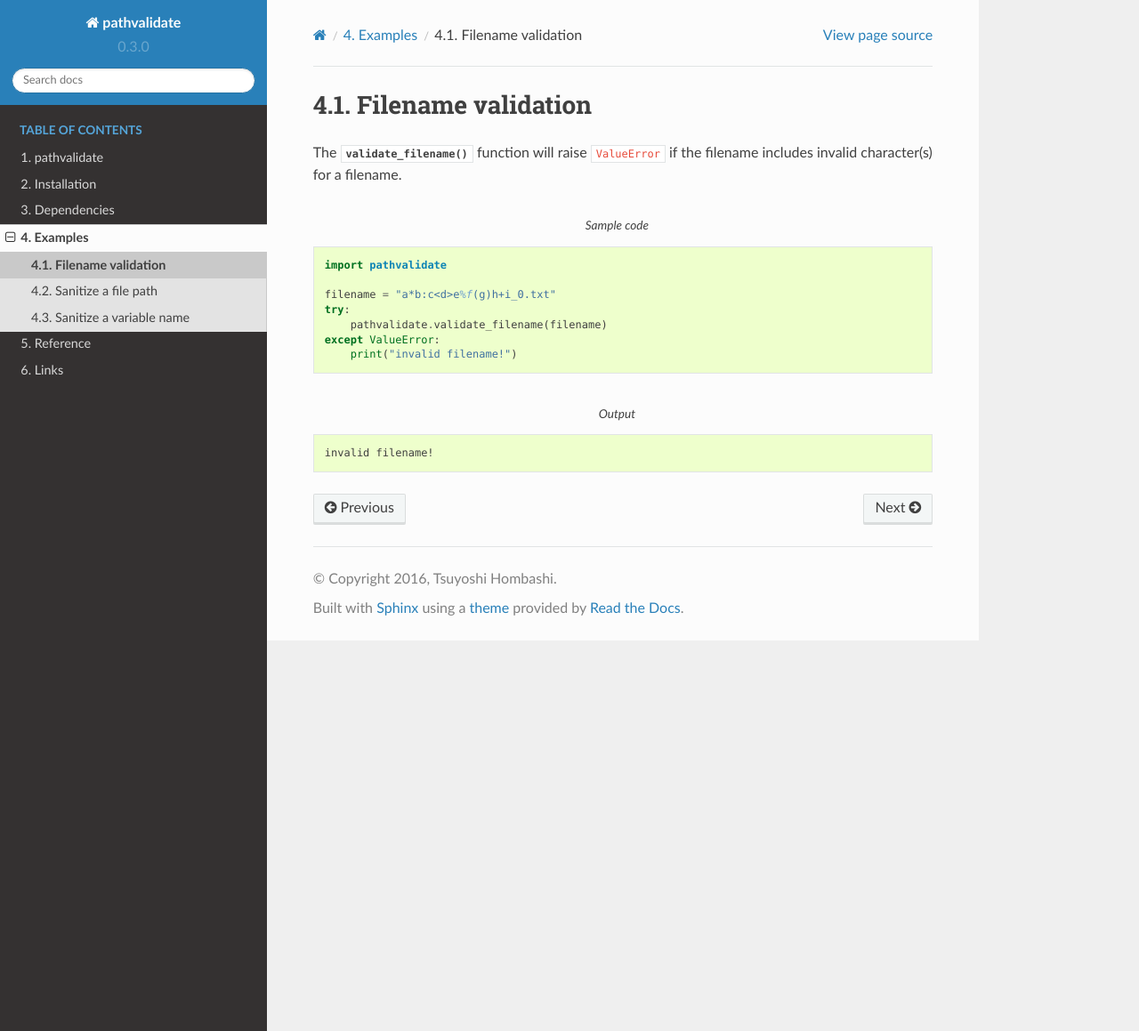
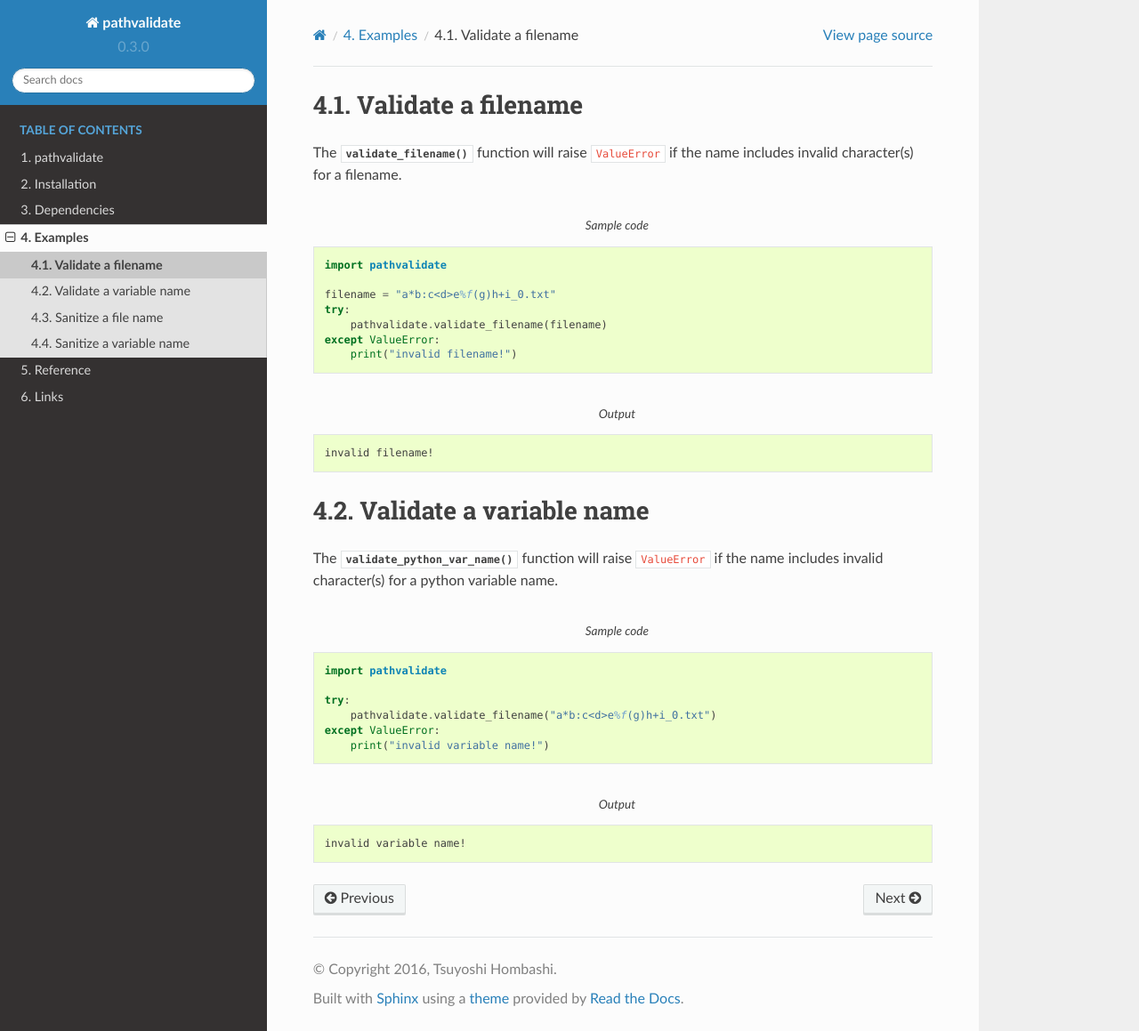
Before and after one commit to thombashi/pathvalidate, a Sphinx documentation site: the page built from docs/pages/examples/validate.rst, in a window 1280 px wide and 1159 px high. Shown: the whole window at 89% size. Built offline with Sphinx 7.4.7 and the Read the Docs theme 2.0.0, drawn with Linux system fonts in a browser that asks for light colours; pages that are not in the unit, such as notebooks, are missing from menus.

Commit message:
Update docs

```diff
--- a/docs/pages/examples/sanitize_file_path.rst
+++ b/docs/pages/examples/sanitize_file_path.rst
@@ -1,4 +1,4 @@
-Sanitize a file path
+Sanitize a file name
 ----------------------------
 
 The :py:func:`.sanitize_filename()` function replace invalid character(s)
--- a/docs/pages/examples/validate.rst
+++ b/docs/pages/examples/validate.rst
@@ -1,7 +1,16 @@
-Filename validation
+Validate a filename
 ----------------------------
 
 The :py:func:`.validate_filename()` function will raise ``ValueError`` if
-the filename includes invalid character(s) for a filename.
+the name includes invalid character(s) for a filename.
 
-.. include:: validate_code.txt
+.. include:: validate_file_path_code.txt
+
+
+Validate a variable name
+----------------------------
+
+The :py:func:`.validate_python_var_name()` function will raise ``ValueError`` if
+the name includes invalid character(s) for a python variable name.
+
+.. include:: validate_var_name_code.txt
--- /dev/null
+++ b/docs/pages/examples/validate_var_name_code.txt
@@ -0,0 +1,14 @@
+.. code-block:: python
+    :caption: Sample code
+
+    import pathvalidate
+
+    try:
+        pathvalidate.validate_filename("a*b:c<d>e%f(g)h+i_0.txt")
+    except ValueError:
+        print("invalid variable name!")
+
+.. code-block:: none
+    :caption: Output
+
+    invalid variable name!
```
Also changed, not shown: docs/pages/examples/validate_file_path_code.txt (renamed from docs/pages/examples/validate_code.txt).
